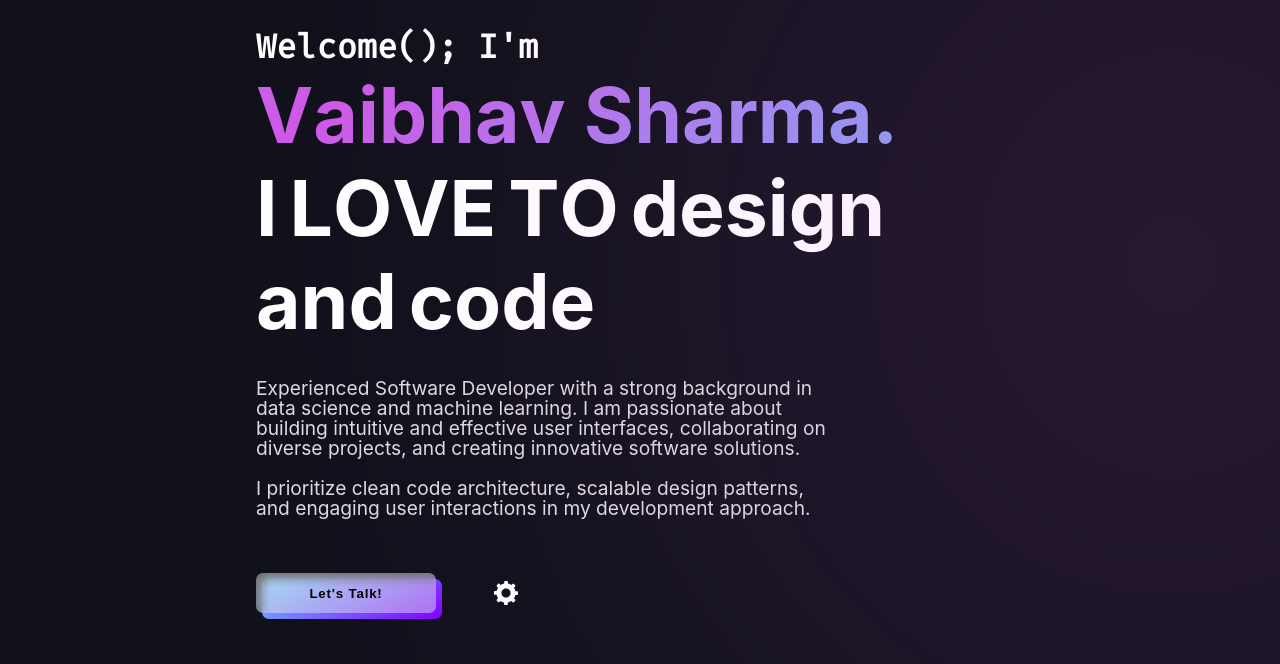
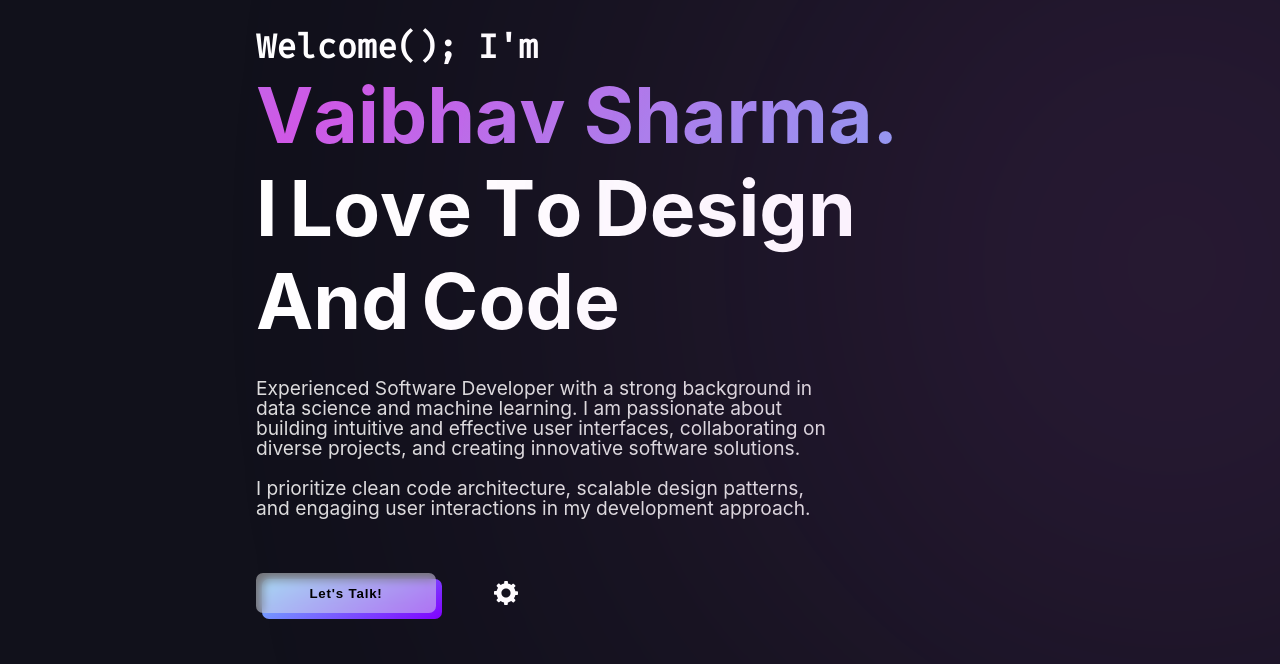
Before and after one commit to lonesomebronco/portfolio, a plain HTML site: page index.html in a window 1280 px wide. Shown: the part 136-800 px from the top of the page. Drawn offline with nearby package versions, Linux system fonts and the light colour scheme; a web font is replaced by a local one.

Commit message:
Update index.html

```diff
--- a/index.html
+++ b/index.html
@@ -176,16 +176,16 @@
           </div>
          <div>
             <p class="jello">L</p>
-            <p class="jello">O</p>
-            <p class="jello">V</p>
-            <p class="jello">E</p>
+            <p class="jello">o</p>
+            <p class="jello">v</p>
+            <p class="jello">e</p>
           </div>
          <div>
             <p class="jello">T</p>
-            <p class="jello">O</p>
+            <p class="jello">o</p>
           </div>
           <div>
-            <p class="jello">d</p>
+            <p class="jello">D</p>
             <p class="jello">e</p>
             <p class="jello">s</p>
             <p class="jello">i</p>
@@ -193,12 +193,12 @@
             <p class="jello">n</p>
           </div>
           <div>
-            <p class="jello">a</p>
+            <p class="jello">A</p>
             <p class="jello">n</p>
             <p class="jello">d</p>
           </div>
           <div>
-            <p class="jello">c</p>
+            <p class="jello">C</p>
             <p class="jello">o</p>
             <p class="jello">d</p>
             <p class="jello">e</p>
```
